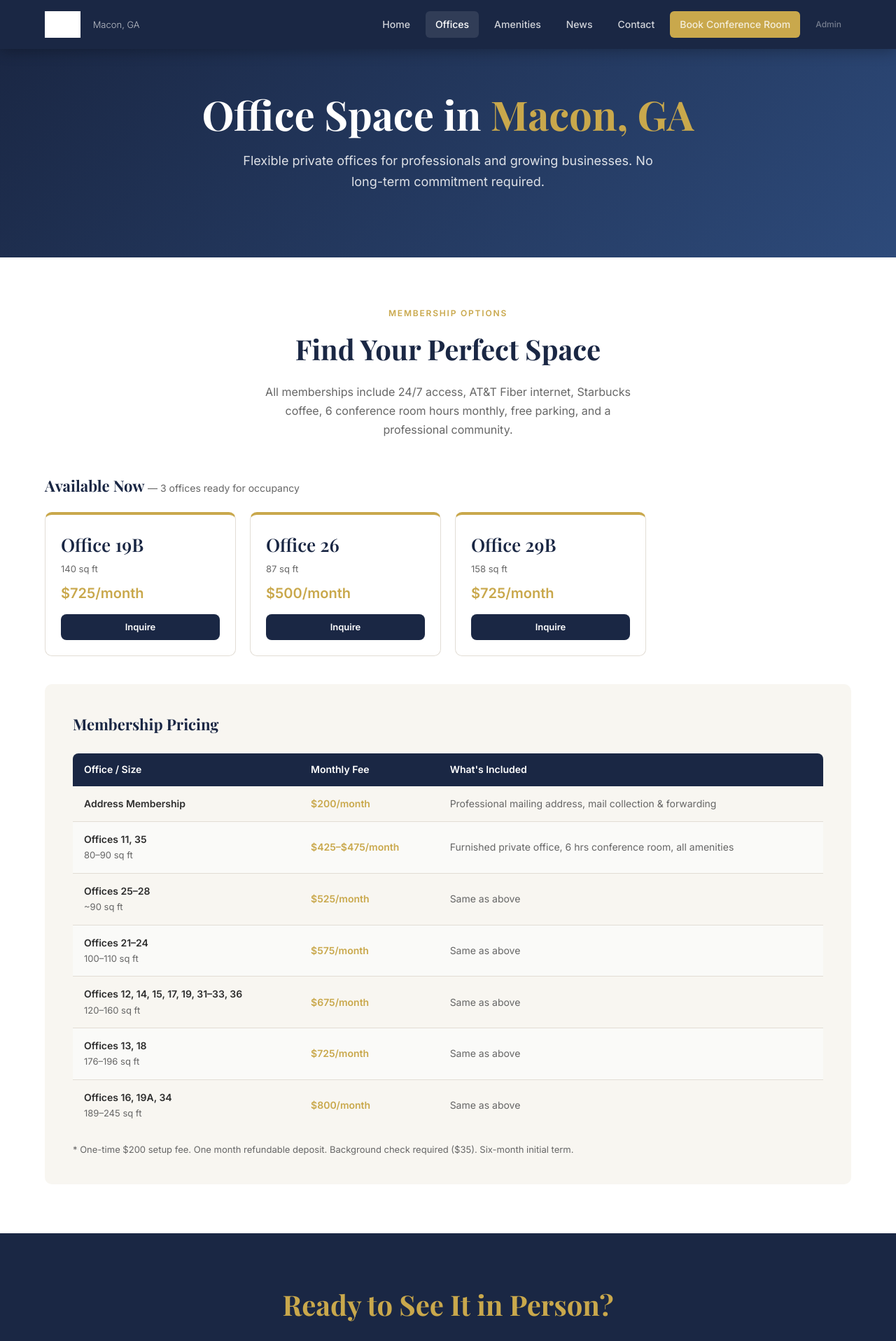
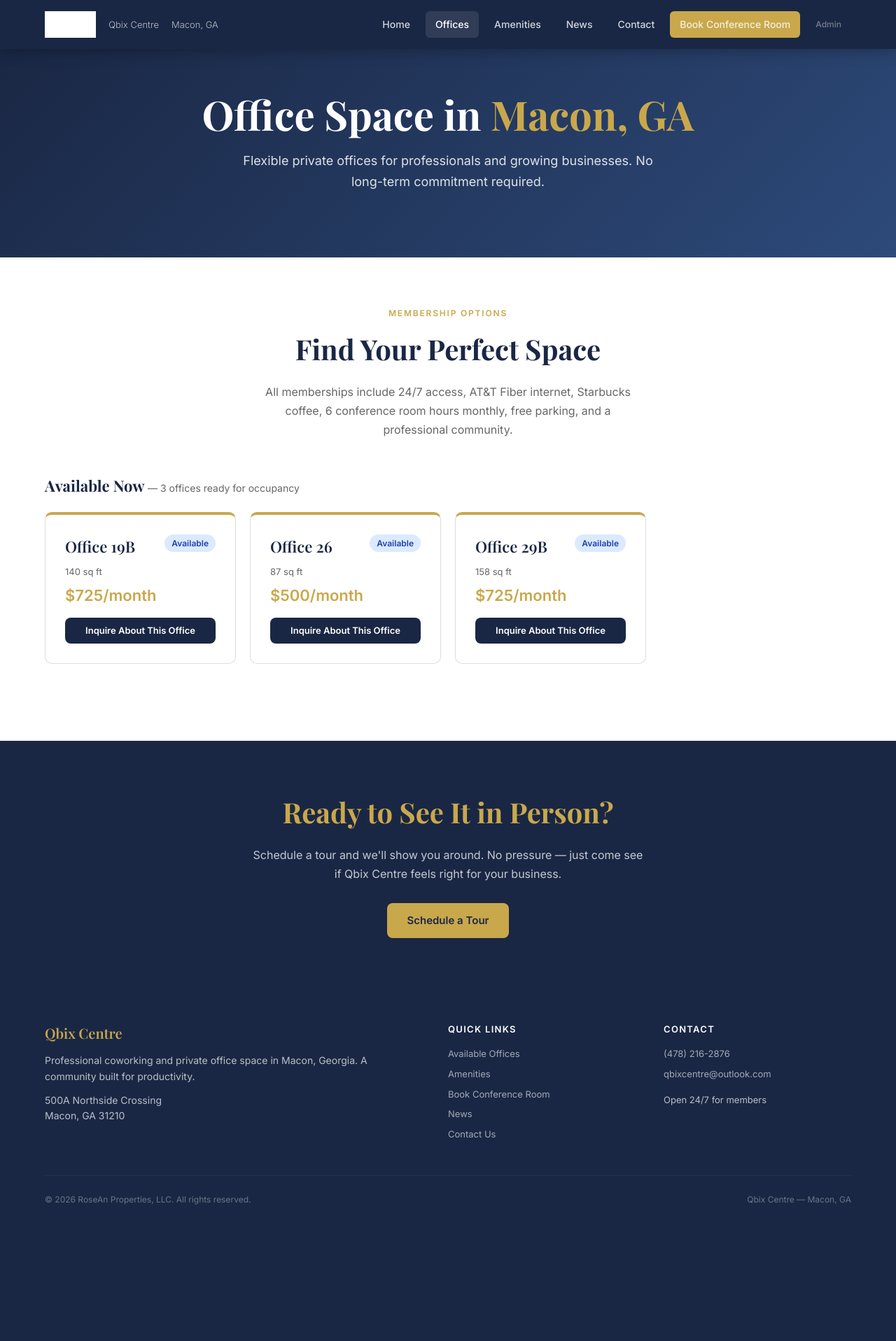
Before and after one commit to rockycpa/NewQbix, a Flask app: page /offices in a window 1280 px wide. Shown: the top 1917 px of the page at 70% size. After the commit the page ends 1722 px from the top, so only its background shows below. Run offline with Flask 3, Linux system fonts and the light colour scheme; grey boxes are pictures that could not be loaded.

Commit message:
update all files

```diff
--- a/templates/base.html
+++ b/templates/base.html
@@ -30,7 +30,7 @@ img{max-width:100%}
 
 /* NAV */
 nav.site-nav{background:var(--navy);padding:0 5%;display:flex;align-items:center;height:70px;position:sticky;top:0;z-index:100;box-shadow:0 2px 20px rgba(0,0,0,.3)}
-.nav-logo{font-family:'Playfair Display',serif;font-size:22px;color:var(--gold);font-weight:700;flex:1;display:flex;align-items:center;gap:10px;text-decoration:none}
+.nav-logo{font-family:'Playfair Display',serif;font-size:22px;color:var(--gold);font-weight:700;flex:1;display:flex;align-items:center;gap:10px;text-decoration:none}.nav-logo-text{font-family:'Playfair Display',serif;font-size:22px;color:var(--gold)}
 .nav-logo span{color:var(--white);font-size:13px;font-family:'Inter',sans-serif;font-weight:300;margin-left:8px;opacity:.7}
 .nav-links{display:flex;gap:8px;align-items:center}
 .nav-links a{color:rgba(255,255,255,.8);font-size:14px;font-weight:500;padding:8px 14px;border-radius:6px;transition:all .2s}
@@ -143,7 +143,7 @@ footer a:hover{color:var(--gold)}
 <body>
 
 <nav class="site-nav">
-  <a href="/" class="nav-logo"><img src="/static/img/logo.jpg" alt="Qbix Centre" style="height:38px;width:auto;filter:brightness(0) invert(1)"> <span>Macon, GA</span></a>
+  <a href="/" class="nav-logo"><img src="/static/img/logo.jpg" alt="Qbix Centre" style="height:38px;width:auto;filter:brightness(0) invert(1)" onerror="this.style.display='none'"><span class="nav-logo-text">Qbix Centre</span> <span>Macon, GA</span></a>
   <div class="nav-links">
     <a href="/" class="{% if request.endpoint == 'home' %}active{% endif %}">Home</a>
     <a href="/offices" class="{% if request.endpoint == 'offices_page' %}active{% endif %}">Offices</a>
--- a/templates/public/contact.html
+++ b/templates/public/contact.html
@@ -61,7 +61,7 @@
           <span style="font-size:24px">📞</span>
           <div>
             <strong style="display:block;margin-bottom:4px">Phone</strong>
-            <a href="tel:4787870532" style="color:var(--navy)">(478) 787-0532</a>
+            <a href="tel:4782162876" style="color:var(--navy)">(478) 216-2876</a>
           </div>
         </div>
         <div style="display:flex;gap:16px;align-items:flex-start">
--- a/templates/public/home.html
+++ b/templates/public/home.html
@@ -107,7 +107,7 @@
       <p class="section-sub">Located at 500A Northside Crossing, just minutes from I-75 and the Tom Hill shopping area. Easy access for you and your clients.</p>
       <div style="margin-top:28px;display:flex;flex-direction:column;gap:12px">
         <div style="color:rgba(255,255,255,.8)">📍 500A Northside Crossing, Macon, GA 31210</div>
-        <div style="color:rgba(255,255,255,.8)">📞 <a href="tel:4787870532" style="color:var(--gold)">(478) 787-0532</a></div>
+        <div style="color:rgba(255,255,255,.8)">📞 <a href="tel:4782162876" style="color:var(--gold)">(478) 216-2876</a></div>
         <div style="color:rgba(255,255,255,.8)">✉️ <a href="mailto:qbixcentre@outlook.com" style="color:var(--gold)">qbixcentre@outlook.com</a></div>
       </div>
       <div style="margin-top:28px">
--- a/templates/public/offices.html
+++ b/templates/public/offices.html
@@ -23,13 +23,26 @@
     </h3>
     <div class="grid-4">
       {% for o in vacant %}
-      <div class="office-tile">
-        <div class="office-num">Office {{ o.num }}</div>
-        <div class="office-size">{{ o.sqft }}{% if o.dormer %} + {{ o.dormer }} dormer{% endif %} sq ft</div>
-        <div class="office-price">{% if o.listDues %}${{ "{:,}".format(o.listDues) }}/month{% else %}Contact for pricing{% endif %}</div>
-        <div style="margin-top:14px">
-          <a href="/contact" class="btn btn-navy btn-sm" style="width:100%;text-align:center;display:block">Inquire</a>
+      <div class="card" style="border-top:4px solid var(--gold)">
+        {% if o.photos %}
+          <div style="display:flex;gap:6px;margin-bottom:14px;border-radius:8px;overflow:hidden">
+            {% for photo in o.photos[:2] %}
+              <img src="{{ photo.data }}" style="flex:1;height:140px;object-fit:cover;border-radius:6px">
+            {% endfor %}
+          </div>
+        {% endif %}
+        <div style="display:flex;justify-content:space-between;align-items:flex-start;margin-bottom:8px">
+          <div style="font-family:'Playfair Display',serif;font-size:22px;color:var(--navy)">Office {{ o.num }}</div>
+          <span class="badge badge-blue">Available</span>
         </div>
+        <div style="font-size:13px;color:var(--txt2);margin-bottom:6px">{{ o.sqft }}{% if o.dormer %} + {{ o.dormer }} dormer{% endif %} sq ft</div>
+        {% if o.description %}
+          <p style="font-size:13px;color:var(--txt2);margin-bottom:10px;line-height:1.6">{{ o.description }}</p>
+        {% endif %}
+        <div style="font-size:22px;font-weight:600;color:var(--gold);margin-bottom:14px">
+          {% if o.listDues %}${{ "{:,}".format(o.listDues) }}/month{% else %}Contact for pricing{% endif %}
+        </div>
+        <a href="/contact" class="btn btn-navy btn-sm" style="width:100%;text-align:center;display:block">Inquire About This Office</a>
       </div>
       {% endfor %}
     </div>
@@ -41,59 +54,7 @@
   </div>
   {% endif %}
 
-  <!-- Pricing table -->
-  <div class="section-light" style="border-radius:var(--r);padding:40px">
-    <h3 style="font-family:'Playfair Display',serif;color:var(--navy);font-size:22px;margin-bottom:24px">Membership Pricing</h3>
-    <div style="overflow-x:auto">
-      <table style="width:100%;border-collapse:collapse;font-size:14px">
-        <thead>
-          <tr style="background:var(--navy);color:#fff">
-            <th style="padding:12px 16px;text-align:left;border-radius:8px 0 0 0">Office / Size</th>
-            <th style="padding:12px 16px;text-align:left">Monthly Fee</th>
-            <th style="padding:12px 16px;text-align:left;border-radius:0 8px 0 0">What's Included</th>
-          </tr>
-        </thead>
-        <tbody>
-          <tr style="border-bottom:1px solid var(--border)">
-            <td style="padding:14px 16px"><strong>Address Membership</strong></td>
-            <td style="padding:14px 16px;color:var(--gold);font-weight:600">$200/month</td>
-            <td style="padding:14px 16px;color:var(--txt2)">Professional mailing address, mail collection &amp; forwarding</td>
-          </tr>
-          <tr style="border-bottom:1px solid var(--border);background:#fafaf8">
-            <td style="padding:14px 16px"><strong>Offices 11, 35</strong><br><span style="color:var(--txt2);font-size:13px">80&ndash;90 sq ft</span></td>
-            <td style="padding:14px 16px;color:var(--gold);font-weight:600">$425&ndash;$475/month</td>
-            <td style="padding:14px 16px;color:var(--txt2)">Furnished private office, 6 hrs conference room, all amenities</td>
-          </tr>
-          <tr style="border-bottom:1px solid var(--border)">
-            <td style="padding:14px 16px"><strong>Offices 25&ndash;28</strong><br><span style="color:var(--txt2);font-size:13px">~90 sq ft</span></td>
-            <td style="padding:14px 16px;color:var(--gold);font-weight:600">$525/month</td>
-            <td style="padding:14px 16px;color:var(--txt2)">Same as above</td>
-          </tr>
-          <tr style="border-bottom:1px solid var(--border);background:#fafaf8">
-            <td style="padding:14px 16px"><strong>Offices 21&ndash;24</strong><br><span style="color:var(--txt2);font-size:13px">100&ndash;110 sq ft</span></td>
-            <td style="padding:14px 16px;color:var(--gold);font-weight:600">$575/month</td>
-            <td style="padding:14px 16px;color:var(--txt2)">Same as above</td>
-          </tr>
-          <tr style="border-bottom:1px solid var(--border)">
-            <td style="padding:14px 16px"><strong>Offices 12, 14, 15, 17, 19, 31&ndash;33, 36</strong><br><span style="color:var(--txt2);font-size:13px">120&ndash;160 sq ft</span></td>
-            <td style="padding:14px 16px;color:var(--gold);font-weight:600">$675/month</td>
-            <td style="padding:14px 16px;color:var(--txt2)">Same as above</td>
-          </tr>
-          <tr style="border-bottom:1px solid var(--border);background:#fafaf8">
-            <td style="padding:14px 16px"><strong>Offices 13, 18</strong><br><span style="color:var(--txt2);font-size:13px">176&ndash;196 sq ft</span></td>
-            <td style="padding:14px 16px;color:var(--gold);font-weight:600">$725/month</td>
-            <td style="padding:14px 16px;color:var(--txt2)">Same as above</td>
-          </tr>
-          <tr>
-            <td style="padding:14px 16px"><strong>Offices 16, 19A, 34</strong><br><span style="color:var(--txt2);font-size:13px">189&ndash;245 sq ft</span></td>
-            <td style="padding:14px 16px;color:var(--gold);font-weight:600">$800/month</td>
-            <td style="padding:14px 16px;color:var(--txt2)">Same as above</td>
-          </tr>
-        </tbody>
-      </table>
-    </div>
-    <p style="margin-top:16px;font-size:13px;color:var(--txt2)">* One-time $200 setup fee. One month refundable deposit. Background check required ($35). Six-month initial term.</p>
-  </div>
+
 </section>
 
 <section class="section-navy" style="text-align:center">
```
Also changed, not shown: templates/admin/dashboard.html (+3 -2 lines), static/img/logo.jpg (added), 1 other file.
